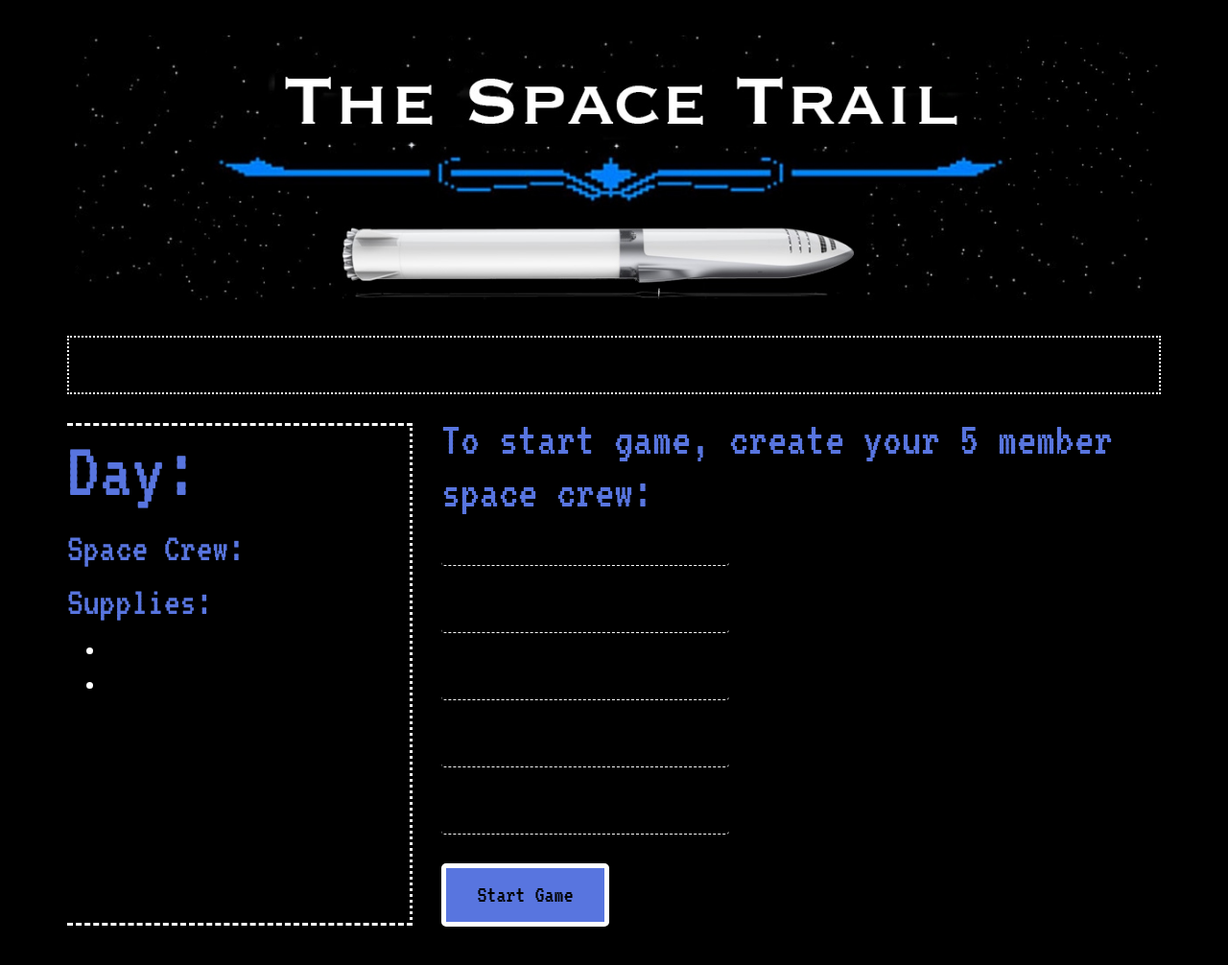
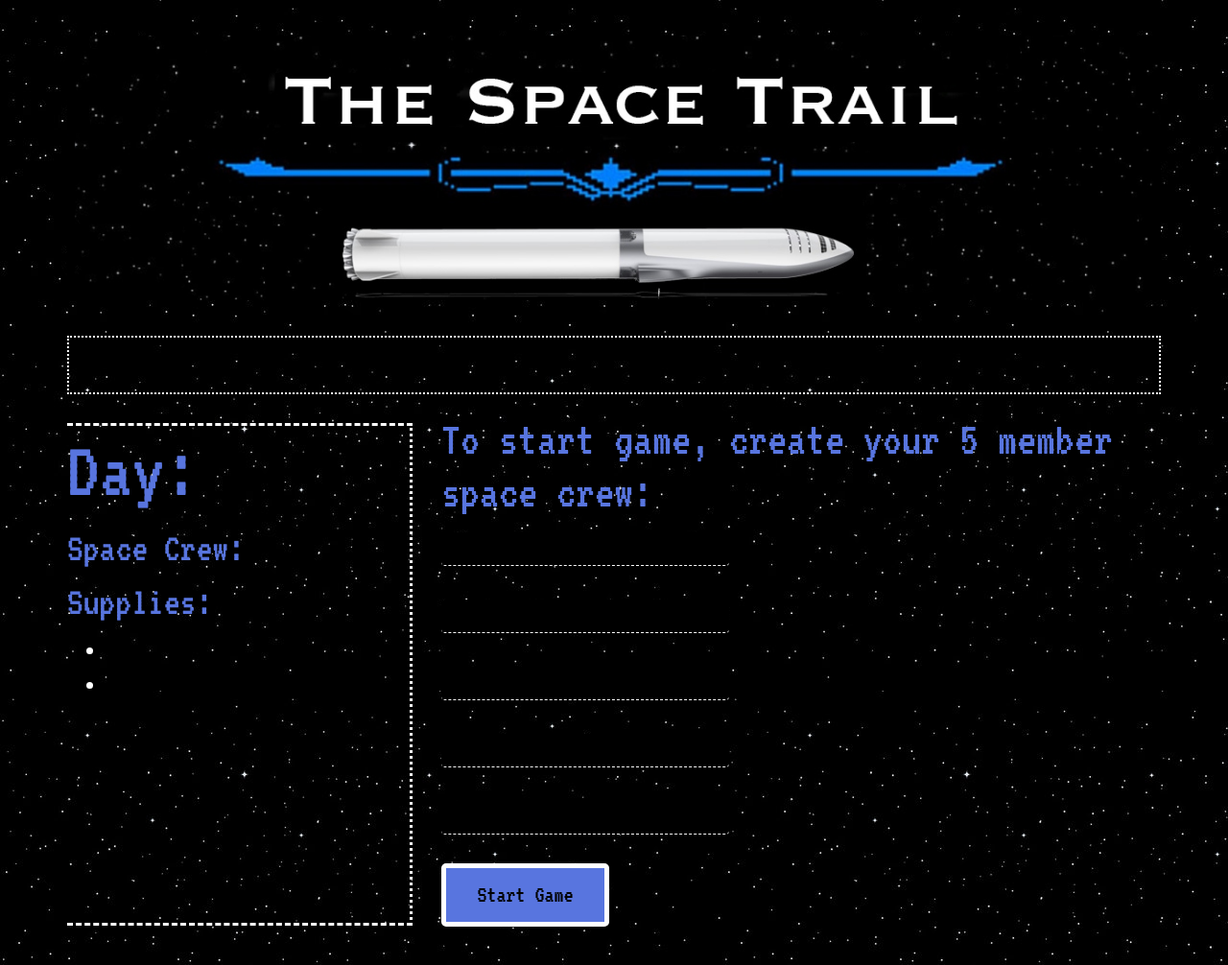
Before and after one commit to thomas7124/The-Space-Trail-Game, a plain HTML site: page index.html in a window 1280 px wide. Shown: the whole page at 96% size. Drawn offline with nearby package versions, Linux system fonts and the light colour scheme; a web font is replaced by a local one.

Commit message:
Update styles.css

```diff
--- a/css/styles.css
+++ b/css/styles.css
@@ -4,7 +4,7 @@ html, body {
   margin: 0;
   padding: 0;
   font-family: 'VT323', monospace;
-  background-color: black;
+  background-image: url("../img/background.jpg");
   color: white;
 }
 .imgHeader {
```
